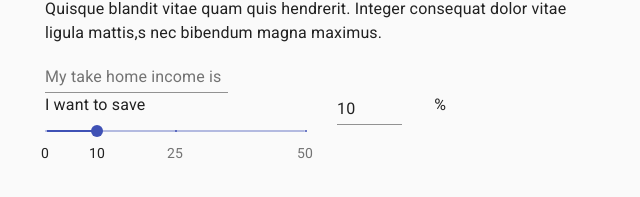
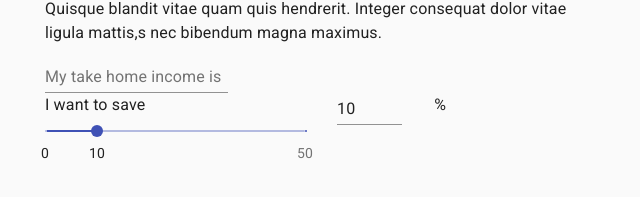
Before and after one commit to skellas/concious-spending, a React (Create React App) app: page / in a window 1280 px wide. Shown: the part 213-410 px from the top of the page, without its empty margins (319-959 px from the left). Built offline with nearby package versions, Linux system fonts and the light colour scheme.

Commit message:
Extract shared logic to a component

```diff
--- a/src/App.js
+++ b/src/App.js
@@ -1,43 +1,12 @@
-import React, { useState } from 'react';
+import React from 'react';
 import Container from '@material-ui/core/Container';
 import Typography from '@material-ui/core/Typography';
 import AppBar from '@material-ui/core/AppBar'
 import Box from '@material-ui/core/Box'
-import { TextField, Slider, Grid, Input } from '@material-ui/core';
+import { TextField } from '@material-ui/core';
+import PercentageInput from './components/PercentageInput';
 
 function App() {
-  const [savingsInput, setSavingsInput] = useState(10);
-  const handleSavingsSliderChange = (event, newValue) => {
-    setSavingsInput(newValue);
-  };
-  const handleSavingsInputChange = (event) => {
-    setSavingsInput(event.target.value === '' ? '' : Number(event.target.value));
-  };
-  const handleOnBlur = () => {
-    if (savingsInput < 0) {
-      setSavingsInput(0);
-    } else if (savingsInput > 50) {
-      setSavingsInput(50);
-    }
-  };
-  const lowEndInputMarks = [
-    {
-      value: 0,
-      label: '0',
-    },
-    {
-      value: 10,
-      label: '10',
-    },
-    {
-      value: 25,
-      label: '25',
-    },
-    {
-      value: 50,
-      label: '50',
-    },
-  ];
   const headerCopy = `
   Lorem ipsum dolor sit amet, consectetur adipiscing elit. Aliquam sagittis justo a turpis placerat fermentum.
    Integer eu feugiat metus, fringilla pulvinar risus. Suspendisse blandit porta enim, sed imperdiet enim mattis et.
@@ -56,31 +25,9 @@ function App() {
 
         <form>
           <TextField id='income' label='My take home income is' />
-          <Grid container spacing={4} >
-            <Grid item xs={6}>
-              <Typography id='savings-slider-label'>I want to save</Typography>
-              <Slider
-                aria-labelledby='savings-slider-label'
-                step={1}
-                min={0}
-                max={50}
-                marks={lowEndInputMarks}
-                value={savingsInput}
-                onChange={handleSavingsSliderChange}
-              />
-            </Grid>
-            <Grid item xs={2}>
-              <Input
-                value={savingsInput}
-                onChange={handleSavingsInputChange}
-                onBlur={handleOnBlur}
-              />
-            </Grid>
-            <Grid item xs={1}>
-              <Typography>%</Typography>
-            </Grid>
-
-          </Grid>
+          <PercentageInput id='savings-slider' label='I want to save'
+            minimumValue={0} maximumValue={50} defaultValue={10}
+          />
         </form>
       </Box>
     </Container>
--- /dev/null
+++ b/src/components/PercentageInput.jsx
@@ -0,0 +1,61 @@
+import React, { useState } from 'react';
+import Typography from '@material-ui/core/Typography';
+import { Slider, Grid, Input } from '@material-ui/core';
+
+export default function PercentageInput({id, label, minimumValue, maximumValue, defaultValue}) {
+
+  const [value, setValue] = useState(defaultValue);
+  const handleSliderChange = (event, newValue) => {
+    setValue(newValue);
+  };
+  const handleInputChange = (event) => {
+    setValue(event.target.value === '' ? '' : Number(event.target.value));
+  };
+  const handleOnBlur = () => {
+    if (value < 0) {
+      setValue(0);
+    } else if (value > 50) {
+      setValue(50);
+    }
+  };
+  const inputMarks = [
+    {
+      value: minimumValue,
+      label: minimumValue?.toString(),
+    },
+    {
+      value: defaultValue,
+      label: defaultValue?.toString(),
+    },
+    {
+      value: maximumValue,
+      label: maximumValue?.toString(),
+    },
+  ];
+    return (
+        <Grid container spacing={4} >
+            <Grid item xs={6}>
+              <Typography id={`${id}-label`}>{label}</Typography>
+              <Slider
+                aria-labelledby={`${id}-label`}
+                step={1}
+                min={minimumValue}
+                max={maximumValue}
+                marks={inputMarks}
+                value={value}
+                onChange={handleSliderChange}
+              />
+            </Grid>
+            <Grid item xs={2}>
+              <Input
+                value={value}
+                onChange={handleInputChange}
+                onBlur={handleOnBlur}
+              />
+            </Grid>
+            <Grid item xs={1}>
+              <Typography>%</Typography>
+            </Grid>
+          </Grid>
+    )
+}
```
